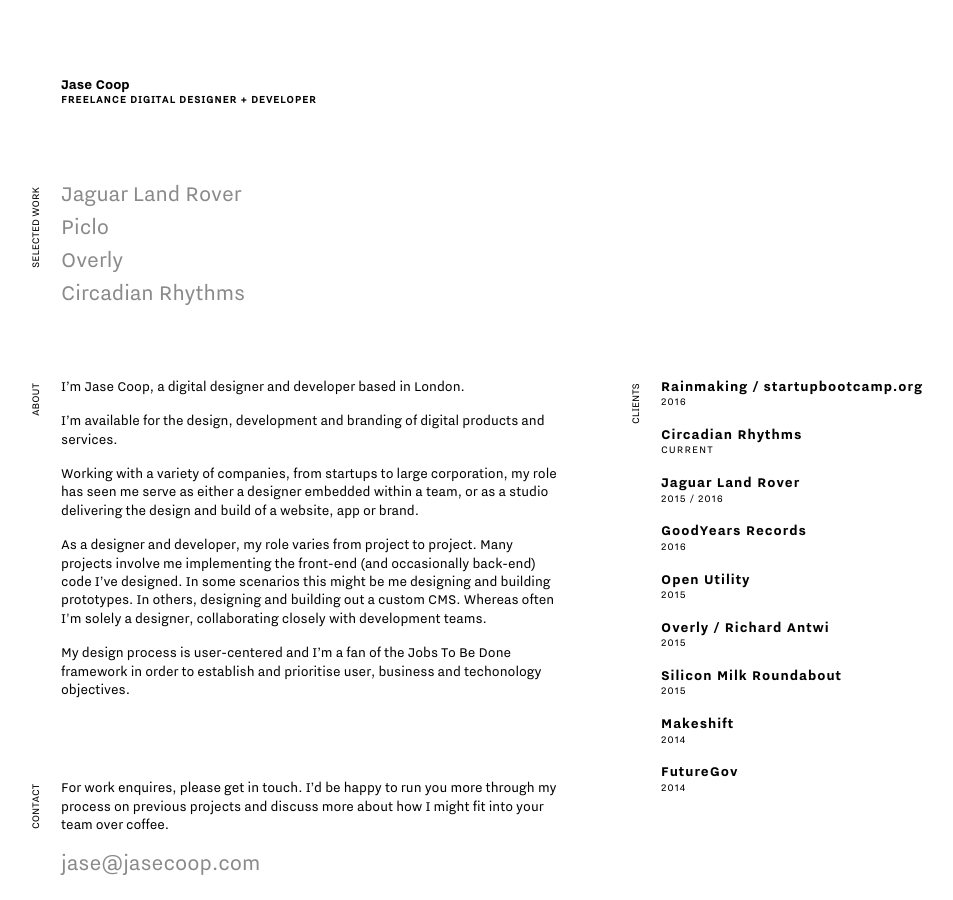
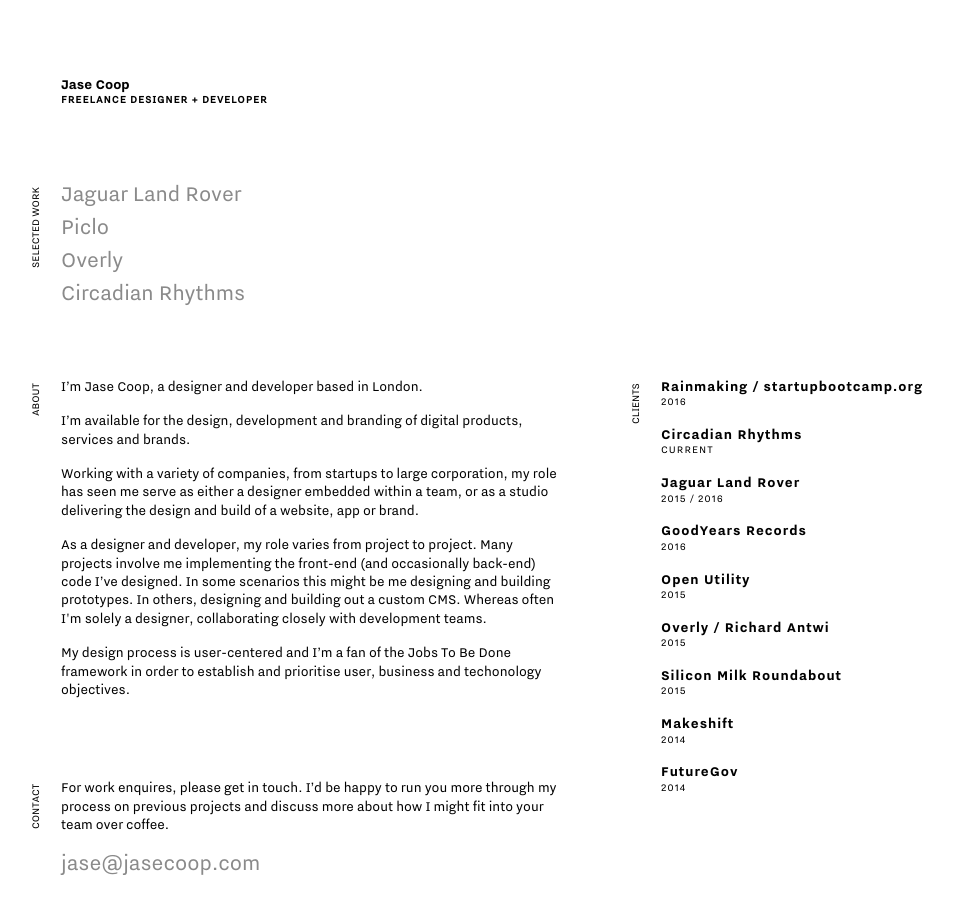
Before and after one commit to maxwellcooper/maxwellcooper.github.io, a Jekyll site: the page built from index.html, in a window 1280 px wide. Shown: the whole page, without its empty margins (11-964 px from the left). Built offline with Jekyll 4.4.1, drawn with Linux system fonts in a browser that asks for light colours.

Commit message:
Update index.html

```diff
--- a/index.html
+++ b/index.html
@@ -7,7 +7,7 @@
     <h1 class="mb0">
       <a href="/" class="noAnchorStyle">Jase Coop</a>
     </h1>
-    <h2 class="fCaps mt0">Freelance digital designer + developer</h2>
+    <h2 class="fCaps mt0">Freelance designer + developer</h2>
   </div>
 
   <div class="w-100 mb5 overflow-hidden relative">
@@ -32,9 +32,9 @@
           About
         </div>
         <div class="pl4 pr5">
-          <p class="mt0">I’m Jase Coop, a digital designer and developer based in London.</p>
+          <p class="mt0">I’m Jase Coop, a designer and developer based in London.</p>
 
-          <p>I’m available for the design, development and branding of digital products and services.</p>
+          <p>I’m available for the design, development and branding of digital products, services and brands.</p>
 
           <p>Working with a variety of companies, from startups to large corporation, my role has seen me serve as either a designer embedded within a team, or as a studio delivering the design and build of a website, app or brand.</p>
 
```
